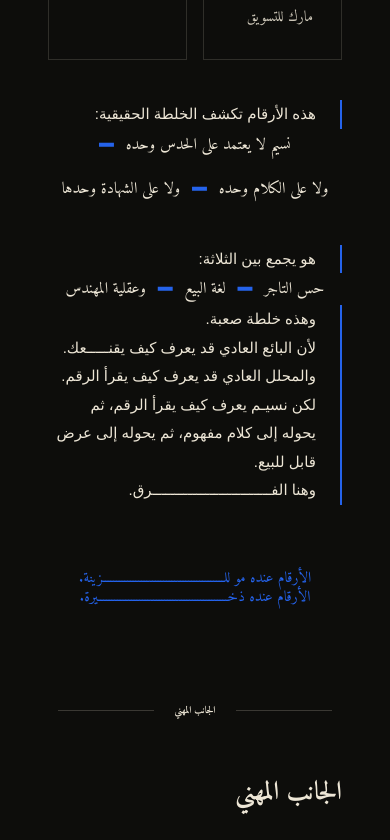
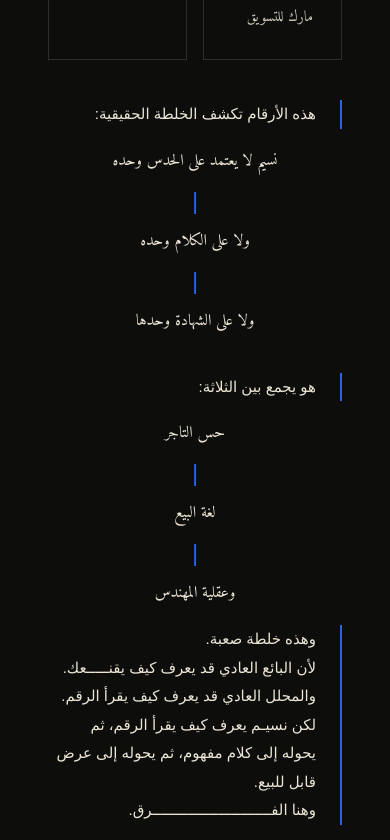
Before and after one commit to Manar-k/Naseem-Portfolio, a React (Vite) app: page / in a window 390 px wide. Shown: the part 6660-7500 px from the top of the page. Built offline with nearby package versions, Linux system fonts and the light colour scheme.

Commit message:
Modified: Code

```diff
--- a/src/sections/Business.tsx
+++ b/src/sections/Business.tsx
@@ -60,7 +60,7 @@ export function Business() {
         </div>
 
           <Reveal>
-            <div className="flex flex-col gap-3 text-[clamp(15px,1.25vw,18px)] font-medium text-surface/70 leading-[1.9] my-12">
+            <div className="flex flex-col gap-3 text-[clamp(15px,1.25vw,18px)] font-medium text-surface/70 leading-[1.9] mt-12">
                 <div  className=" border-accent rtl:border-r-2 rtl:pr-6 ltr:border-l-2 ltr:pl-6">
                   <p>{content.business.mytext[0]}</p>
                   <p>{content.business.mytext[1]}</p>
@@ -72,11 +72,11 @@ export function Business() {
   <Reveal>
           <div
   dir={lang === 'ar' ? 'rtl' : 'ltr'}
-  className="flex flex-nowrap items-start justify-center gap-1.5 overflow-x-auto text-center font-display text-[clamp(1.1rem,5vw,3rem)] font-black sm:gap-5"
+  className="flex flex-col items-center justify-center gap-3 text-center font-display text-[clamp(1.1rem,5vw,3rem)] font-black sm:flex-row sm:flex-nowrap sm:items-start sm:gap-5 sm:overflow-x-auto mb-5"
 >
   {content.business.mywords.map((word, index) => (
     <Fragment key={word}>
-      <span className={`flex w-16 shrink-0 flex-col items-center sm:w-auto ${index === content.business.mywords.length - 1 ? "text-accent mb-5" : "text-surface"}`}>
+      <span className={`flex flex-col items-center sm:w-auto sm:shrink-0 ${index === content.business.mywords.length - 1 ? "text-accent sm:mb-5" : "text-surface"}`}>
         {word}
         {index !== content.business.mywords.length - 1 && (
   <p className="mt-1 max-w-[70px] text-[9px] font-medium leading-[1.4] text-center sm:max-w-none sm:text-[12px] sm:leading-[1.9]">{content.business.mytext2[index + 1] || ''}</p>
@@ -84,7 +84,10 @@ export function Business() {
       </span>
 
       {index < content.business.mywords.length - 1 && (
-        <span className="shrink-0 text-accent text-xl sm:text-4xl">{lang === 'ar' ? '←' : '→'}</span>
+        <>
+          <span className="shrink-0 text-accent text-xl sm:hidden">↓</span>
+          <span className="hidden shrink-0 text-accent sm:inline sm:text-4xl">{lang === 'ar' ? '←' : '→'}</span>
+        </>
       )}
     </Fragment>
   ))}
@@ -121,7 +124,7 @@ export function Business() {
 <Reveal>
 <div
   dir={lang === 'ar' ? 'rtl' : 'ltr'}
-  className="flex flex-wrap items-center justify-center gap-3 sm:gap-5"
+  className="flex flex-col flex-wrap items-center justify-center gap-3 sm:flex-row sm:gap-5  my-5"
 >
   {content.business.mytext3.slice(1).map((word, index, arr) => (
     <Fragment key={word}>
@@ -134,8 +137,11 @@ export function Business() {
       </span>
 
       {index < arr.length - 1 && (
-        <span className="text-accent text-2xl sm:text-4xl">━</span>
-      )}
+                        <span className="text-accent text-2xl sm:hidden">|</span>
+                      )}
+              {index < arr.length - 1 && (
+                <span className="hidden text-accent sm:inline sm:text-4xl">━</span>
+              )}
     </Fragment>
   ))}
 </div>
--- a/src/sections/Projects.tsx
+++ b/src/sections/Projects.tsx
@@ -64,7 +64,7 @@ export function Projects() {
         <Reveal>
                 <div
                   dir={lang === 'ar' ? 'rtl' : 'ltr'}
-                  className="flex flex-wrap items-center justify-center gap-3 sm:gap-5"
+                  className="flex flex-col flex-wrap items-center justify-center gap-3 sm:flex-row sm:gap-5  my-5"
                 >
                   {content.projects.closing.slice(1).map((word, index, arr) => (
                     <Fragment key={word}>
@@ -77,7 +77,10 @@ export function Projects() {
                       </span>
 
                       {index < arr.length - 1 && (
-                        <span className="text-accent text-2xl sm:text-4xl">━</span>
+                        <span className="text-accent text-2xl sm:hidden">|</span>
+                      )}
+                      {index < arr.length - 1 && (
+                        <span className="hidden text-accent sm:inline sm:text-4xl">━</span>
                       )}
                     </Fragment>
                   ))}
--- a/src/sections/Stats.tsx
+++ b/src/sections/Stats.tsx
@@ -63,7 +63,7 @@ export function Stats() {
           <Reveal>
         <div
           dir={lang === 'ar' ? 'rtl' : 'ltr'}
-          className="flex flex-wrap items-center justify-center gap-3 sm:gap-5"
+          className="flex flex-col flex-wrap items-center justify-center gap-3 sm:flex-row sm:gap-5  my-5"
         >
           {content.stats.statstext.slice(1).map((word, index, arr) => (
             <Fragment key={word}>
@@ -74,9 +74,11 @@ export function Stats() {
               >
                 {word}
               </span>
-
               {index < arr.length - 1 && (
-                <span className="text-accent text-2xl sm:text-4xl">━</span>
+                        <span className="text-accent text-2xl sm:hidden">|</span>
+                      )}
+              {index < arr.length - 1 && (
+                <span className=" hidden text-accent sm:inline sm:text-4xl">━</span>
               )}
             </Fragment>
           ))}
@@ -95,7 +97,7 @@ export function Stats() {
         <Reveal>
         <div
           dir={lang === 'ar' ? 'rtl' : 'ltr'}
-          className="flex flex-wrap items-center justify-center gap-3 sm:gap-5"
+          className="flex flex-col flex-wrap items-center justify-center gap-3 sm:flex-row sm:gap-5  my-5"
         >
           {content.stats.statstext2.slice(1).map((word, index, arr) => (
             <Fragment key={word}>
@@ -106,9 +108,11 @@ export function Stats() {
               >
                 {word}
               </span>
-
+                {index < arr.length - 1 && (
+                        <span className="text-accent text-2xl sm:hidden">|</span>
+                      )}
               {index < arr.length - 1 && (
-                <span className="text-accent text-2xl sm:text-4xl">━</span>
+                <span className="hidden text-accent sm:inline sm:text-4xl">━</span>
               )}
             </Fragment>
           ))}
@@ -116,7 +120,7 @@ export function Stats() {
         </Reveal>
 
     <Reveal>
-            <div className="flex flex-col gap-5 text-[clamp(15px,1.25vw,18px)] font-light leading-[1.9]">
+            <div className="flex flex-col gap-5 text-[clamp(15px,1.25vw,18px)] font-light leading-[1.9] mt-5">
                 <div  className="border-accent rtl:border-r-2 rtl:pr-6 ltr:border-l-2 ltr:pl-6">
                   <p>{content.stats.closing[0]} <br />
                   {content.stats.closing[1]} <br />
```
